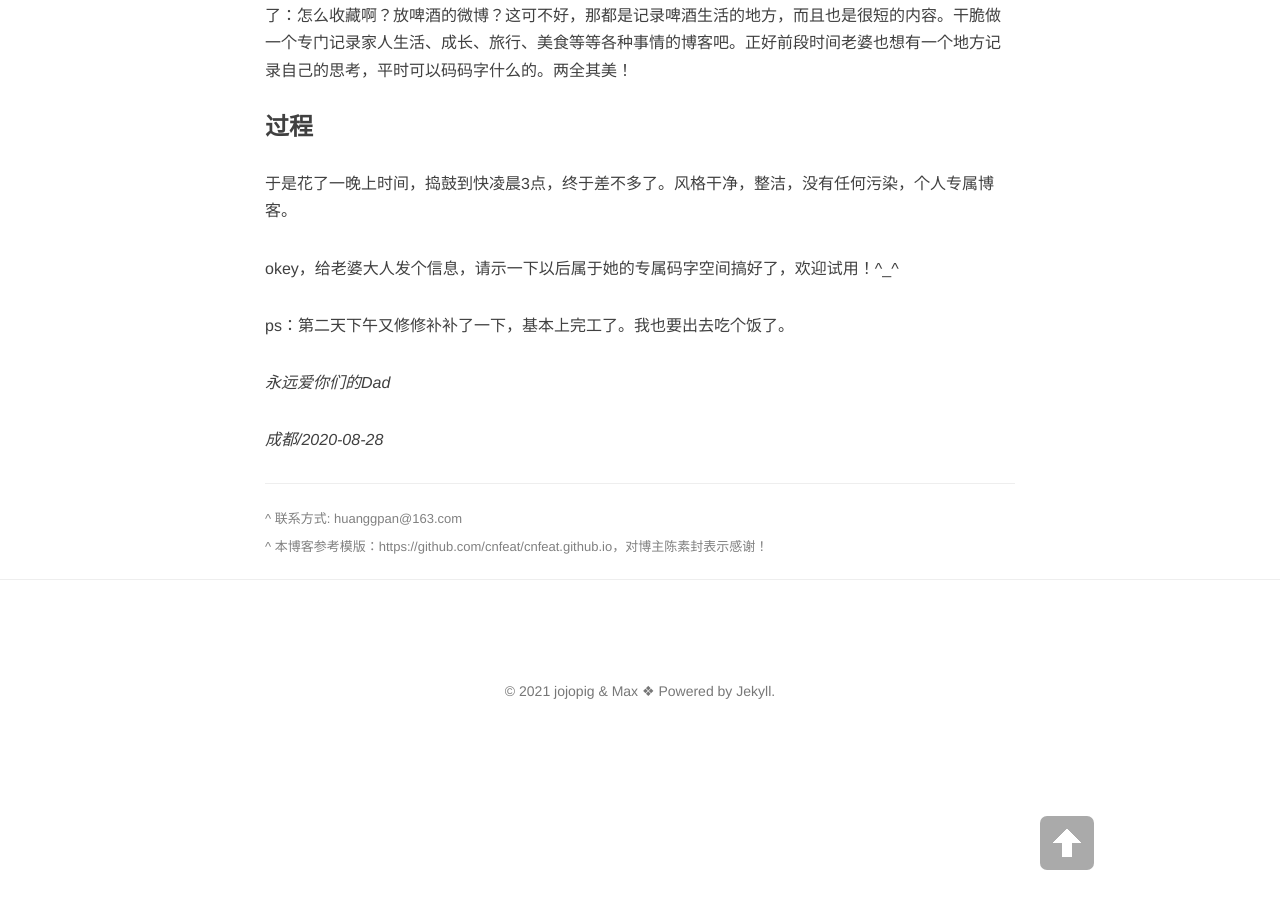
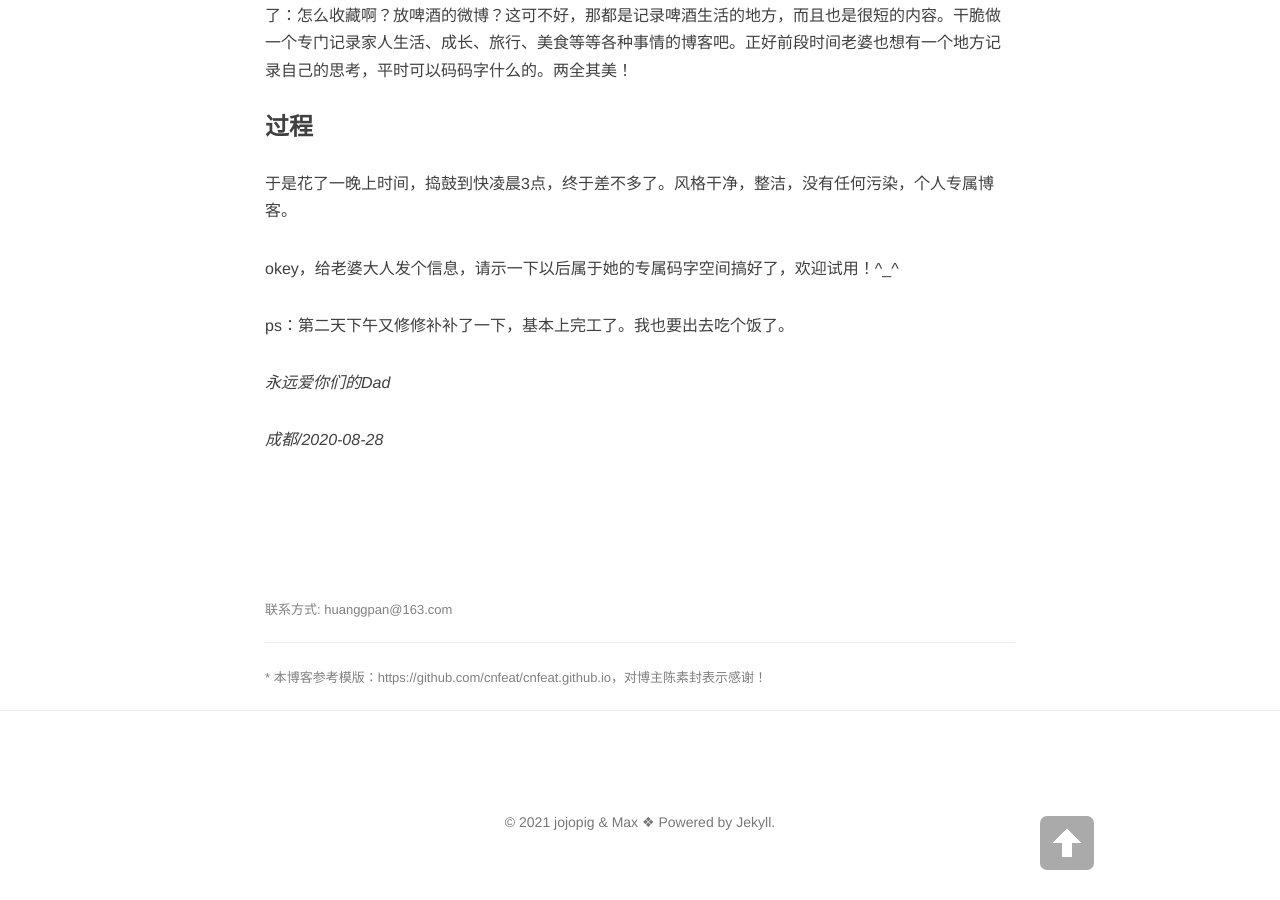
Before and after one commit to GaopanHuang/gaopanhuang.github.io, a Jekyll site: the page built from about.md, in a window 1280 px wide and 900 px high, scrolled down 576 px. Built offline with Jekyll 4.4.1, drawn with Linux system fonts in a browser that asks for light colours; nearby versions of some CDN libraries; some of the changed lines change nothing that is shown.

Commit message:
Update about.md

```diff
--- a/about.md
+++ b/about.md
@@ -19,8 +19,9 @@ ps：第二天下午又修修补补了一下，基本上完工了。我也要出
 
 *成都/2020-08-28*
 
+<br/><br/><br/>
+
+<font color=gray size=2> 联系方式: huanggpan@163.com </font>
 
 ---
-<div><font color=gray size=2> ^ 联系方式: huanggpan@163.com </font></div>
-
-<div><font color=gray size=2> ^ 本博客参考模版：https://github.com/cnfeat/cnfeat.github.io，对博主陈素封表示感谢！</font></div>
+<div><font color=gray size=2> * 本博客参考模版：https://github.com/cnfeat/cnfeat.github.io，对博主陈素封表示感谢！</font></div>
```
